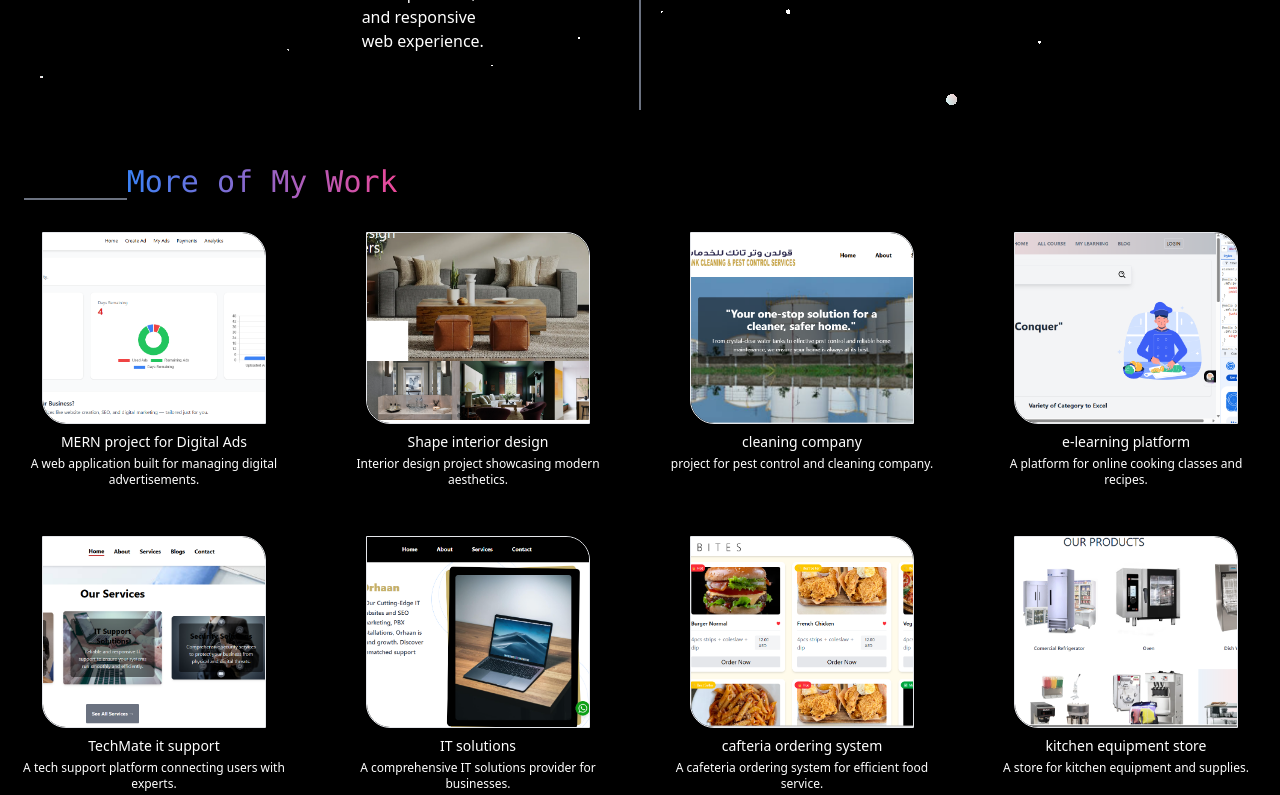
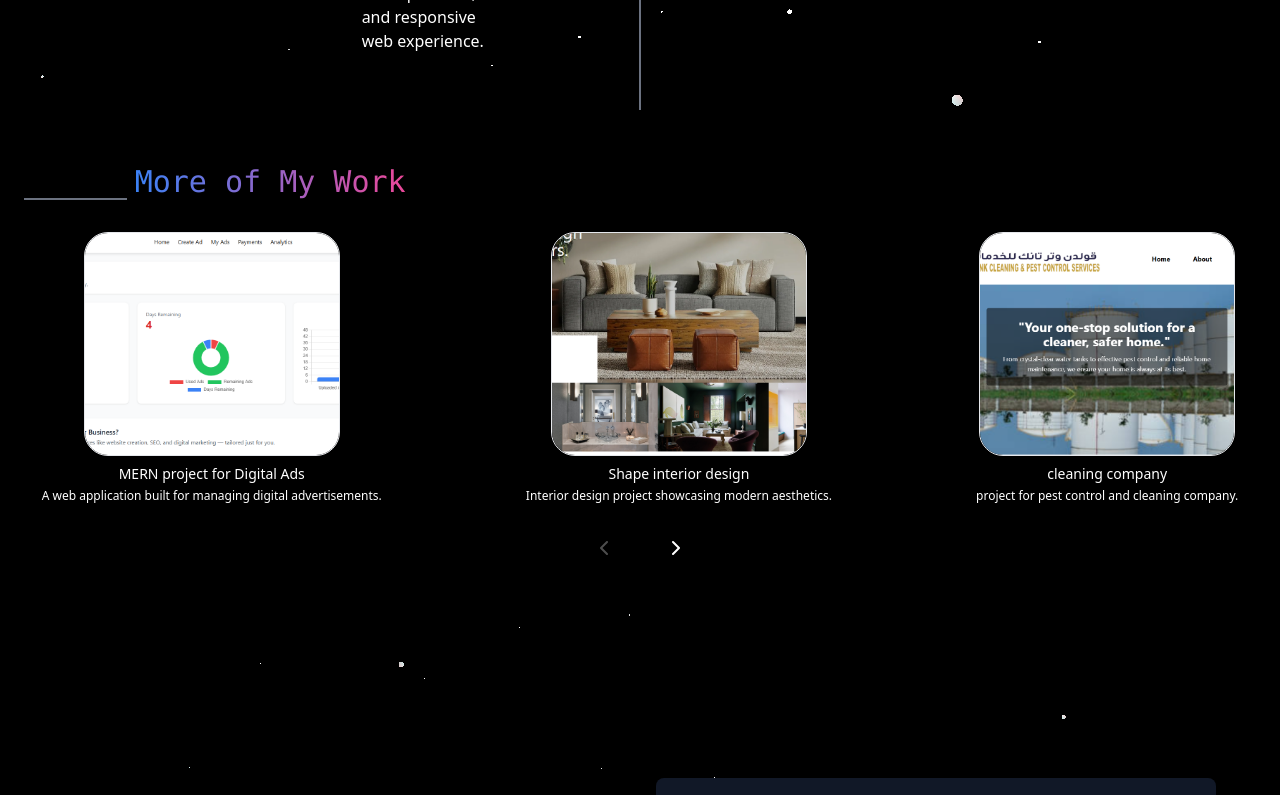
Before and after one commit to AliAkramkk/portfolioNew, a React (Vite) app: page / in a window 1280 px wide. Shown: the part 1740-2535 px from the top of the page. Built offline with nearby package versions, Linux system fonts and the light colour scheme; a web font is replaced by a local one.

Commit message:
home page modified, more of my work design changed

```diff
--- a/package.json
+++ b/package.json
@@ -16,6 +16,8 @@
     "emailjs-com": "^3.2.0",
     "flowbite-react": "^0.10.2",
     "framer-motion": "^11.18.2",
+    "gsap": "^3.13.0",
+    "lucide-react": "^0.525.0",
     "ogl": "^1.0.11",
     "react": "^18.3.1",
     "react-dom": "^18.3.1",
--- a/src/Pages/Home.jsx
+++ b/src/Pages/Home.jsx
@@ -1,3 +1,4 @@
+
 import React, { useState } from "react";
 import HeroBackground from "../components/HeroBackground";
 import dp from "../assets/Images/aligpt.png";
@@ -85,7 +86,7 @@ const Home = () => {
        <div className="group relative inline-block p-[2px] rounded-2xl bg-gradient-to-r from-[#f09cf0] via-[#581258] to-[#f09cf0] bg-[length:400%_400%] animate-none group-hover:animate-borderSweep">
   <button
     onClick={handleModalToggle}
-    className="relative z-10 px-6 py-3 bg-black text-white rounded-2xl w-full h-full"
+    className="relative z-10 px-6 py-3 bg-black text-white rounded-2xl w-full h-full hover:scale-105 hover:bg-white hover:text-black hover:border-2 hover:border-pink-500 transition-all duration-300 ease-in-out"
   >
     About Me
   </button>
--- a/src/components/MyOtherWork.jsx
+++ b/src/components/MyOtherWork.jsx
@@ -1,27 +1,92 @@
-import React from 'react'
-import myOtherWorkData from '../data/myOtherWorkData'
+import React, { useState, useRef, useEffect } from 'react';
+import { ChevronLeft, ChevronRight } from 'lucide-react';
+import gsap from 'gsap';
+import myOtherWorkData from '../data/myOtherWorkData';
 
 const MyOtherWork = () => {
+  const [startIndex, setStartIndex] = useState(0);
+  const itemsToShow = 3;
+  const containerRef = useRef(null);
+
+  const handlePrev = () => {
+    if (startIndex === 0) return;
+    animateSlide('right', () => {
+      setStartIndex((prev) => Math.max(prev - itemsToShow, 0));
+    });
+  };
+
+  const handleNext = () => {
+    if (startIndex + itemsToShow >= myOtherWorkData.length) return;
+    animateSlide('left', () => {
+      setStartIndex((prev) => Math.min(prev + itemsToShow, myOtherWorkData.length - itemsToShow));
+    });
+  };
+
+  const animateSlide = (direction, onComplete) => {
+    const distance = direction === 'left' ? -100 : 100;
+    gsap.to(containerRef.current, {
+      x: distance,
+      opacity: 0,
+      duration: 0.3,
+      ease: 'power2.out',
+      onComplete: () => {
+        onComplete();
+        gsap.fromTo(
+          containerRef.current,
+          { x: -distance, opacity: 0 },
+          { x: 0, opacity: 1, duration: 0.3, ease: 'power2.out' }
+        );
+      },
+    });
+  };
+
+  const visibleWorks = myOtherWorkData.slice(startIndex, startIndex + itemsToShow);
+
   return (
-      <div className='bg-black text-white py-8 px-4'>
-         <div className="flex justify-start  items-end container mx-auto px-2 md:w:1/2 md:mb-8">
-      <hr className="border-t-2 border-gray-500 w-1/12 " />
-      <h2 className='md:text-3xl  font-mono text-transparent bg-clip-text bg-gradient-to-r from-blue-500 to-pink-500 '>More of My Work</h2>
+    <div className='bg-black text-white py-8 px-4'>
+      <div className="flex justify-start items-end container mx-auto px-2 md:w:1/2 md:mb-8">
+        <hr className="border-t-2 border-gray-500 w-1/12 " />
+        <h2 className='md:text-3xl font-mono text-transparent bg-clip-text bg-gradient-to-r from-blue-500 to-pink-500 ml-2'>
+          More of My Work
+        </h2>
       </div>
-      <div className='grid grid-cols-2 sm:grid-cols-2 md:grid-cols-4 gap-12 mt-6'>
-        {myOtherWorkData.map((work, index) => (
+
+      {/* Animated Project Grid */}
+      <div ref={containerRef} className='flex justify-center items-center space-x-32 mt-6'>
+        {visibleWorks.map((work, index) => (
           <div key={index} className='text-center'>
-            <div className='rounded-tr-3xl rounded-bl-3xl border  overflow-hidden w-20 h-20 md:w-56 md:h-48 mx-auto mb-2 hover:border-b-4 hover:border-amber-300'>
-              <img src={work.image} alt={work.title} className='w-full h-full object-cover hover:scale-150' />
+            <div className='rounded-3xl overflow-hidden w-24 h-24 md:w-64 md:h-56 mx-auto mb-2 hover:scale-105 transition-transform border hover:border-amber-300'>
+              <img
+                src={work.image}
+                alt={work.title}
+                className='w-full h-full object-cover'
+              />
             </div>
             <h3 className='text-sm font-medium'>{work.title}</h3>
-
-            <p className='text-xs mt-1'>{work.description}</p>
+            <p className='text-xs mt-1 px-2'>{work.description}</p>
           </div>
         ))}
+      </div>
+
+      {/* Navigation Arrows */}
+      <div className='flex justify-center items-center mt-6 space-x-8'>
+        <button
+          onClick={handlePrev}
+          disabled={startIndex === 0}
+          className='p-2 rounded-full hover:bg-gray-700 disabled:opacity-30 disabled:cursor-not-allowed transition'
+        >
+          <ChevronLeft size={24} />
+        </button>
+        <button
+          onClick={handleNext}
+          disabled={startIndex + itemsToShow >= myOtherWorkData.length}
+          className='p-2 rounded-full hover:bg-gray-700 disabled:opacity-30 disabled:cursor-not-allowed transition'
+        >
+          <ChevronRight size={24} />
+        </button>
       </div>
     </div>
   );
 };
 
-export default MyOtherWork
+export default MyOtherWork;
--- a/src/components/TechStack.jsx
+++ b/src/components/TechStack.jsx
@@ -25,8 +25,8 @@ const techStack = [
 
 const TechStack = () => {
   return (
-    <div className="overflow-hidden py-6 bg-black">
-      <div className="whitespace-nowrap animate-scroll flex items-start  gap-20 ">
+    <div className="overflow-hidden py-6 bg-black w-full">
+      <div className=" flex animate-scroll gap-16 w-[200%] ">
         {techStack.concat(techStack).map((tech, index) => (
           <img
             key={index}
```
Also changed, not shown: 1 other file (tests, documents, lock files or other folders).
